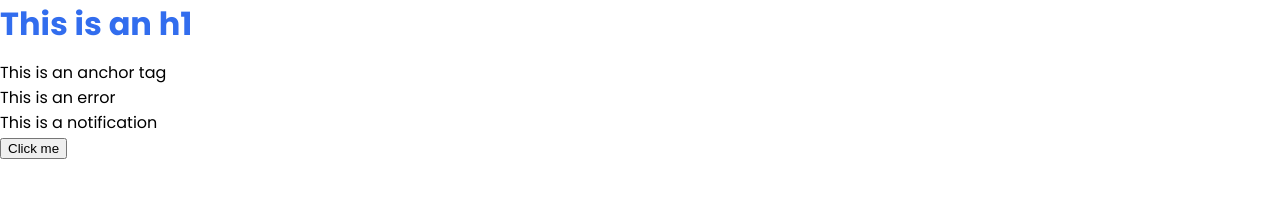
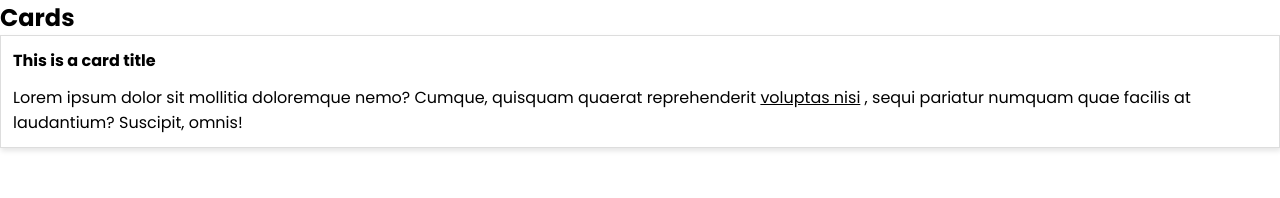
Before and after one commit to dngoyb/complete-sass-tutorial, a website: page index.html in a window 1280 px wide. Drawn offline with Linux system fonts and the light colour scheme.

Commit message:
adding card component with nested

```diff
--- a/index.html
+++ b/index.html
@@ -8,10 +8,14 @@
 		<title>Complete SASS</title>
 	</head>
 	<body>
-		<h1>This is an h1</h1>
-		<a href="#">This is an anchor tag</a>
-		<p class="error">This is an error</p>
-		<p class="notification">This is a notification</p>
-		<button>Click me</button>
+		<h2>Cards</h2>
+		<div class="card">
+			<h2 class="card-title">This is a card title</h2>
+			<p class="card-body">
+				Lorem ipsum dolor sit mollitia doloremque nemo? Cumque, quisquam quaerat
+				reprehenderit <a href="#">voluptas nisi</a> , sequi pariatur numquam
+				quae facilis at laudantium? Suscipit, omnis!
+			</p>
+		</div>
 	</body>
 </html>
--- a/shinobi/_variable.scss
+++ b/shinobi/_variable.scss
@@ -14,3 +14,9 @@ $base-margin: 0.75rem;
 
 $base-border-thickness: 1px;
 $base-border-radius: 20px;
+
+// box-shadow
+$base-box-shadow: 1px 3px 5px rgba(0, 0, 0, 0.1);
+
+// Font sizes
+$base-font-size: 1rem;
--- /dev/null
+++ b/shinobi/components/_card.scss
@@ -0,0 +1,20 @@
+.card {
+	display: block;
+	padding: $base-padding;
+	border: $base-border-thickness solid #ddd;
+	box-shadow: $base-box-shadow;
+
+	.card-title {
+		font-size: $base-font-size;
+		padding-bottom: $base-padding;
+		font-weight: bold;
+	}
+
+	.card-body {
+		font-size: $base-font-size;
+
+		a {
+			text-decoration: underline;
+		}
+	}
+}
--- a/shinobi/index.scss
+++ b/shinobi/index.scss
@@ -1,5 +1,4 @@
 // Variables and functions
-
 @import 'variable';
 
 // Base & Layout
@@ -9,4 +8,6 @@
 
 // Components (buttons, Cards, navbar)
 
+@import 'components/card';
+
 // Utilities (margin, padding, opacity)
```
Also changed, not shown: css/index.css.
